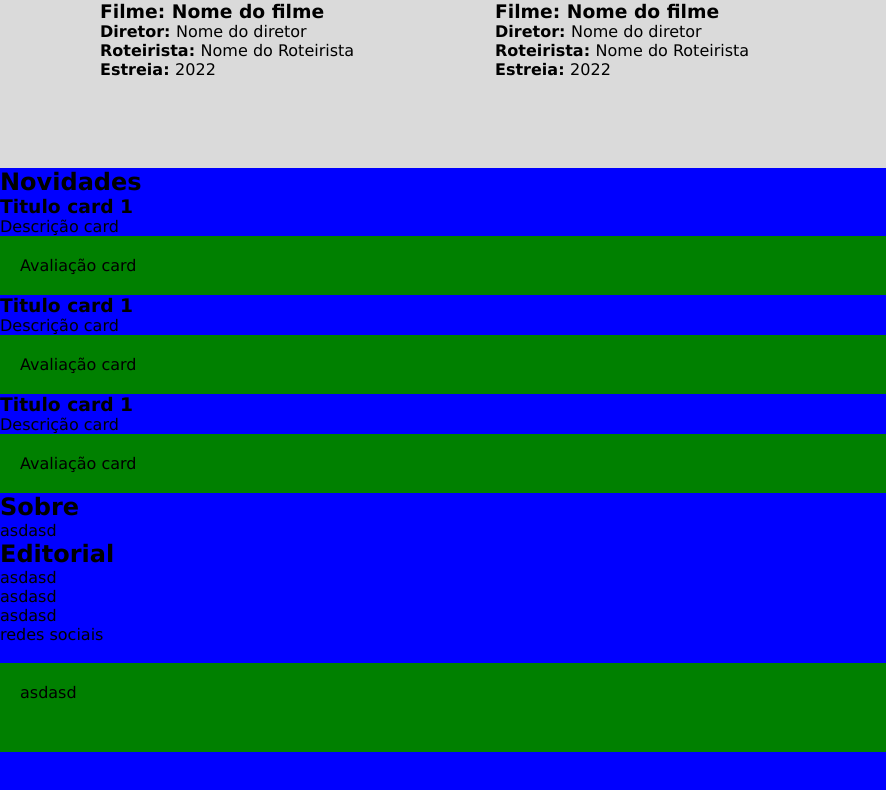
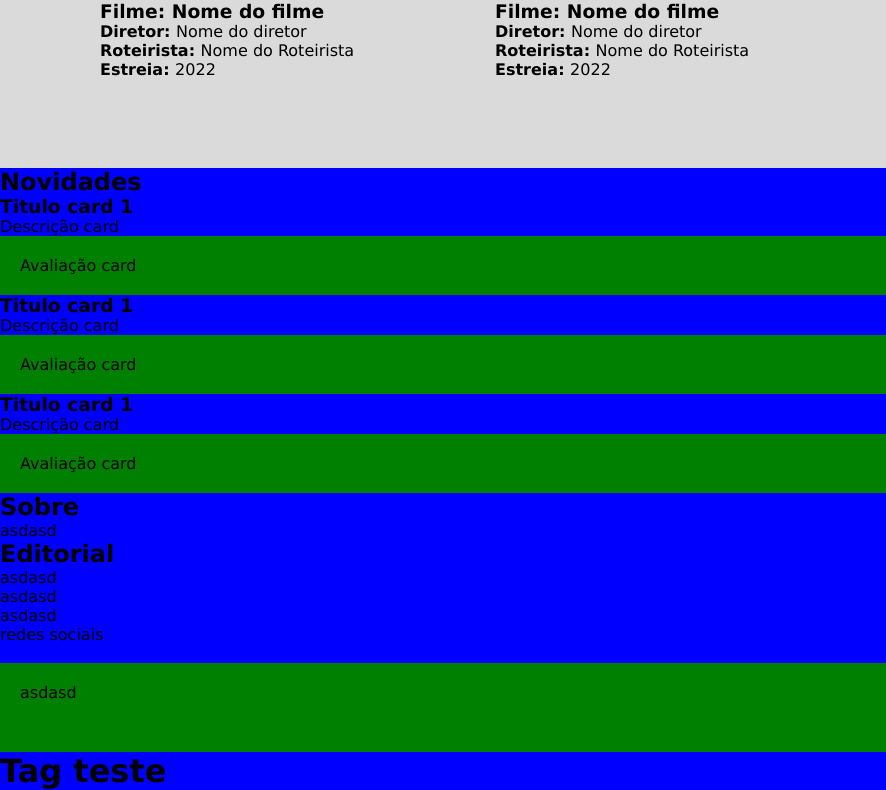
Before and after one commit to klayverxd/tecweb-trabalho01, a plain HTML site: page index.html in a window 1280 px wide. Shown: the part 1459-2249 px from the top of the page, 0-886 px from the left. Before the commit the page ends 2211 px from the top, so only its background shows below. Drawn offline with Linux system fonts and the light colour scheme.

Commit message:
adicionar tag teste

```diff
--- a/index.html
+++ b/index.html
@@ -173,5 +173,7 @@
 			<p>asdasd</p>
 			<img src="./assets/logo.png" alt="logo" id="logo" />
 		</footer>
+
+		<h1>Tag teste</h1>
 	</body>
 </html>
```
